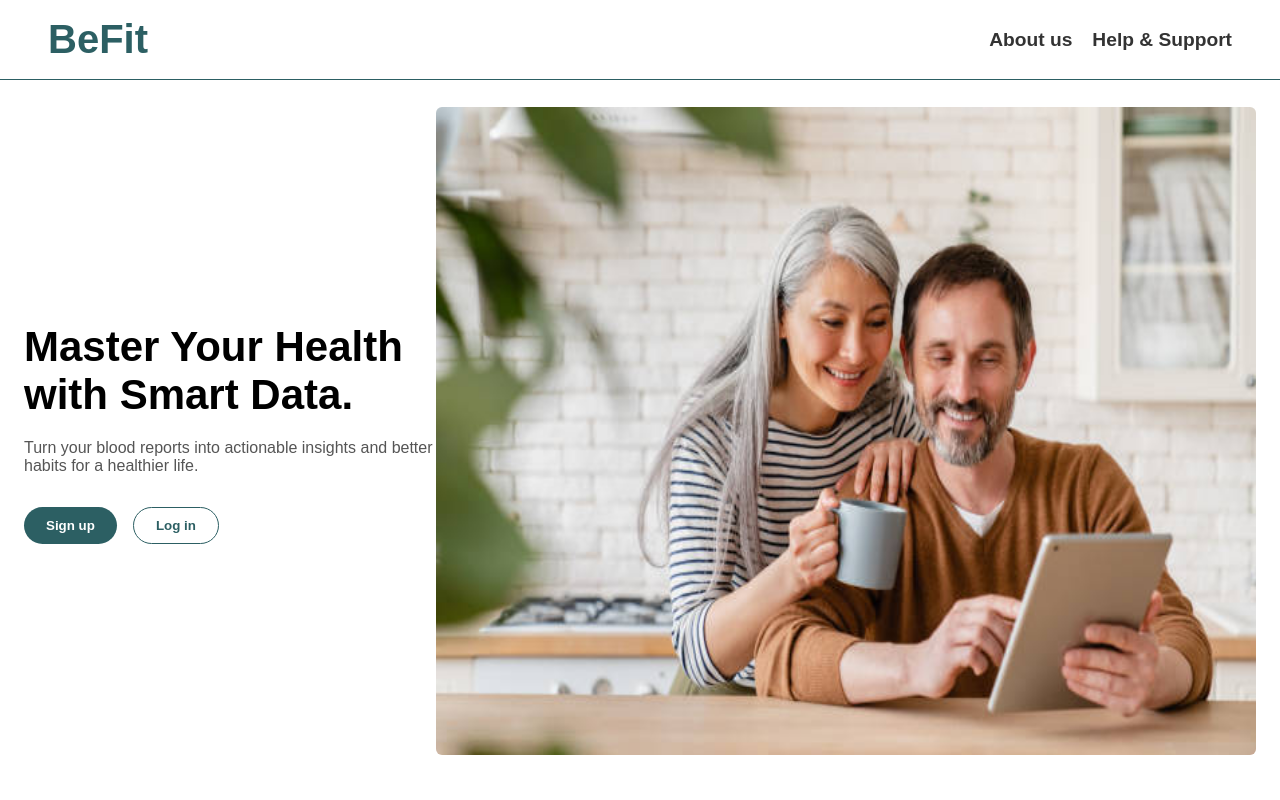
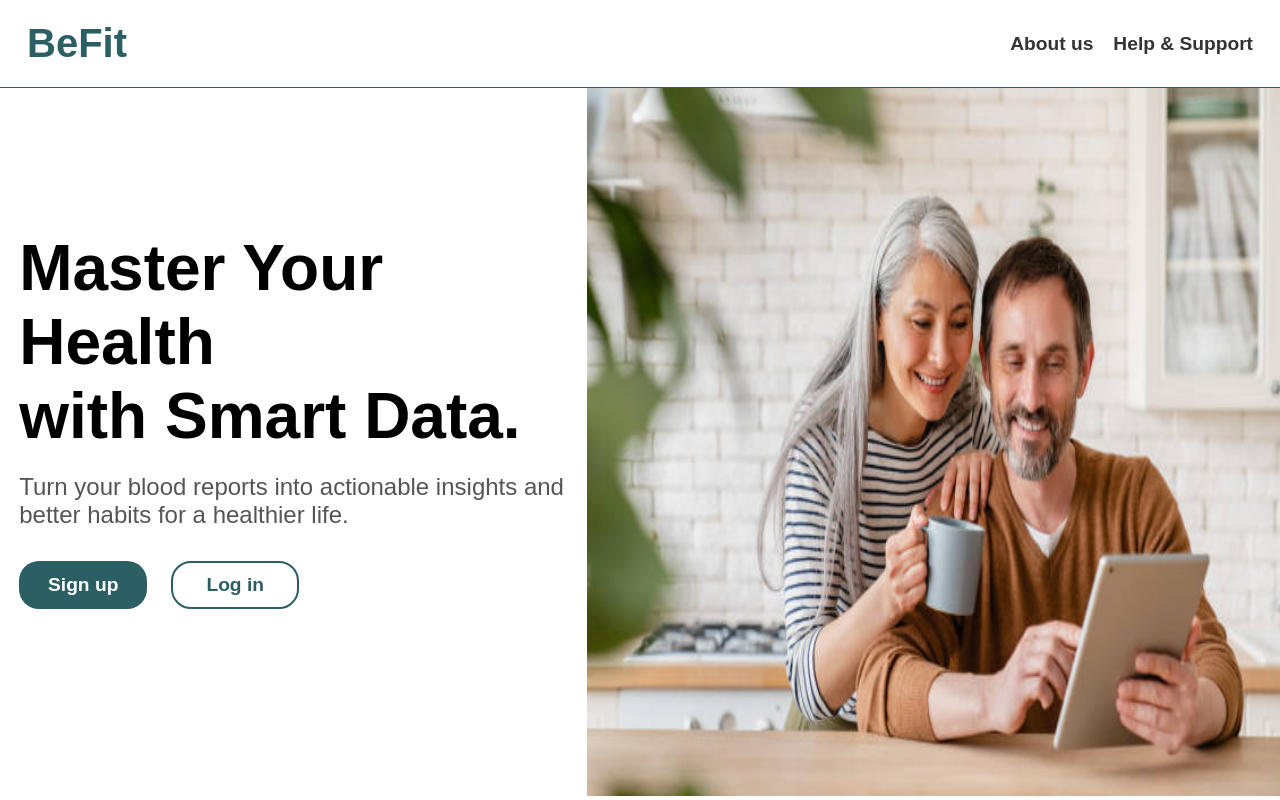
Before and after one commit to vishakhmv/BeFit, a React (Create React App) app in the folder blood-analyzer/: page / in a window 1280 px wide. Built offline with nearby package versions, Linux system fonts and the light colour scheme.

Commit message:
made some modifications in app.css file

```diff
--- a/blood-analyzer/src/App.css
+++ b/blood-analyzer/src/App.css
@@ -6,7 +6,6 @@
 }
 
 .container {
-  min-height: 100vh;
   background: white;
 }
 
@@ -15,8 +14,9 @@
   justify-content: space-between;
   align-items: center;
   padding: 24px 48px;
-  height: 10vh;
+  height: 11vh;
   border-bottom: 1.5px solid #2c5f63;
+  padding: 27px;
 }
 
 .logo {
@@ -37,50 +37,62 @@
   display: flex;
   justify-content: space-between;
   align-items: center;
-  padding: 27px 24px;
+  /* padding: 27px 24px; */
 }
 
 .hero-text {
-  max-width: 500px;
+  width: 45%;
+  margin-left: 1.2rem;
 }
 
 .hero-text h2 {
-  font-size: 42px;
+  font-size: 4rem;
   margin-bottom: 20px;
+  margin-top: -3rem;
 }
 
 .hero-text p {
   color: #555;
   margin-bottom: 32px;
+  font-size: 1.5rem;
 }
 
 .buttons {
   display: flex;
-  gap: 16px;
+  gap: 1.5rem;
 }
 
 .signup {
   font-weight: 600;
+  font-size: 1.2rem;
   background: #2c5f63;
   color: white;
   border: none;
   padding: 10px 22px;
   border-radius: 20px;
   cursor: pointer;
+  height: 3rem;
+  width: 8rem;
 }
 
 .login {
   font-weight: 600;
+  font-size: 1.2rem;
+  height: 3rem;
+  width: 8rem;
   background: white;
   color: #2c5f63;
-  border: 1px solid #2c5f63;
+  border: 2px solid #2c5f63;
   padding: 10px 22px;
   border-radius: 20px;
   cursor: pointer;
 }
 
+.hero-image{
+  width: 55%;
+}
+
 .hero-image img {
-  height: 81vh;
-  width: 820px;
-  border-radius: 6px;
+  height: calc(100vh - 11.5vh);
+  width: 100%;
 }
```
